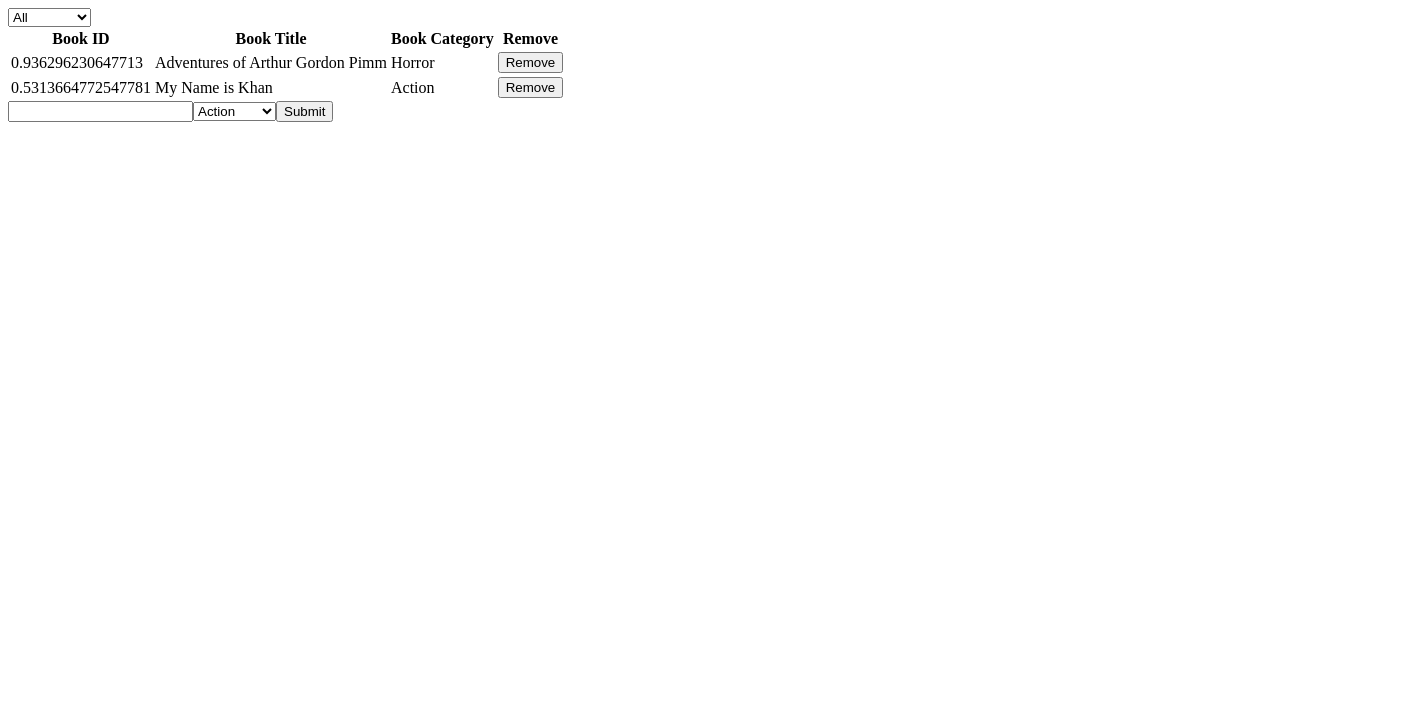
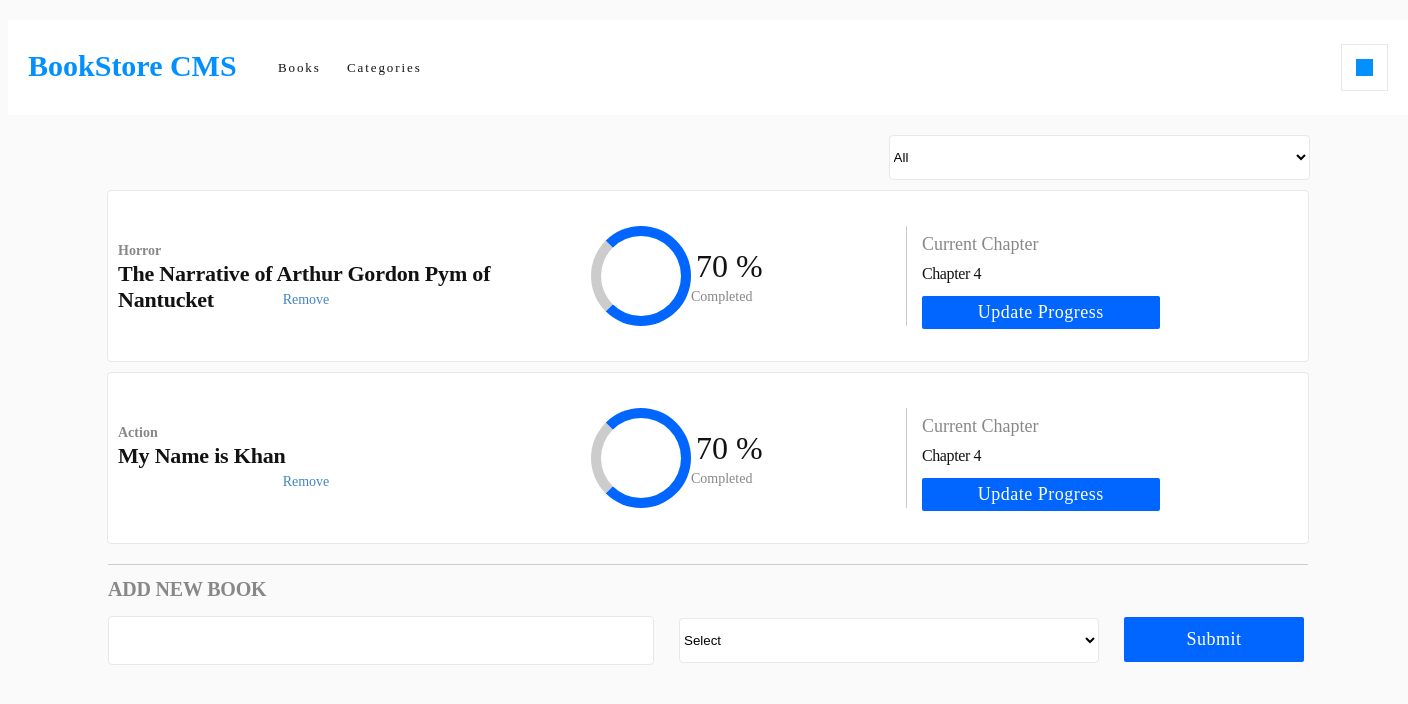
Before and after one commit to rvvergara/StoreCMS, a React (Create React App) app: page / in a window 1280 px wide. Shown: the top 704 px of the page, 1408 px wide, since content can reach past the window. Built offline with nearby package versions, Linux system fonts and the light colour scheme.

Commit message:
design_updates

```diff
--- a/src/components/App.js
+++ b/src/components/App.js
@@ -1,10 +1,12 @@
 import React          from 'react';
 import BooksList      from "../containers/BooksList";
 import BooksForm      from "../containers/BooksForm";
-
+import Navbar         from "../components/Navbar"
+import                     '../styles/style.css';
 function App() {
   return (
     <div>
+      <Navbar />
       <BooksList />
       <BooksForm />
     </div>
--- a/src/components/Book.js
+++ b/src/components/Book.js
@@ -1,14 +1,25 @@
 import React from "react";
 
 const Book = props => {
-  const { id, title, category } = props.book;
+  const { title, category } = props.book;
   return (
-    <tr>
-      <td>{id}</td>
-      <td>{title}</td>
-      <td>{category}</td>
-      <td><button onClick={props.onRemove}>Remove</button></td>
-    </tr>
+    <div className="singleBook">
+    <div className="left">
+    <span className="category">{category}</span>
+      <span className="title">{title}</span>
+      <button className="remove" onClick={props.onRemove}>Remove</button>
+    </div>
+    <div className="center">
+      <div className="progressBar"></div>
+      <div><span className="percentage">70 %</span><span className="completed">Completed</span></div>
+
+      </div>
+    <div className="right">
+      <span className="current">Current Chapter</span>
+      <span className="chapter">Chapter 4</span>
+      <button className="update">Update Progress</button>
+    </div>
+    </div>
   );
 };
 
--- a/src/components/CategoryFilter.js
+++ b/src/components/CategoryFilter.js
@@ -5,7 +5,7 @@ const CategoryFilter = (props) => {
   const { onFilterChange } = props;
   const options = ['All',...CATEGORIES].map((category) => (<option key={category}>{category}</option>));
   return (
-    <form>
+    <form className="categoryForm">
       <select onChange={onFilterChange}>
         {options}
       </select>
--- /dev/null
+++ b/src/components/Navbar.js
@@ -0,0 +1,15 @@
+import React from 'react'
+
+const navbar = () => {
+    return(
+        <nav>
+            <span className='logo'>BookStore CMS</span>
+            <span className='books'>Books</span>
+            <span className='books'>Categories</span>
+            <div className="avatar">
+                <div className="face"></div>
+            </div>
+        </nav>
+    )
+}
+export default navbar;
--- a/src/containers/BooksForm.js
+++ b/src/containers/BooksForm.js
@@ -43,9 +43,11 @@ class BooksForm extends Component {
   render() {
     const options = CATEGORIES.map((category) => (<option key={category}>{category}</option>));
     return (
-      <form>
+      <form className="formBook">
+        <h1 className="addBook">ADD NEW BOOK</h1>
         <input onChange={e => this.handleChange('title',e.target.value)} value={this.state.title} />
         <select onChange={e => this.handleChange('category',e.target.value)}>
+        <option disabled selected>Select</option>
           {options}
         </select>
         <button onClick={this.handleSubmit.bind(this)}>Submit</button>
--- a/src/containers/BooksList.js
+++ b/src/containers/BooksList.js
@@ -27,23 +27,11 @@ const BooksList = (props) => {
   let showBooks = filter === 'All' ? books : books.filter(book => book.category === filter);
 
   return (
-    <div>
+    <div className="bookList">
       <CategoryFilter onFilterChange={(e) => handleFilterChange(e.target.value)} />
-      <table>
-        <thead>
-        <tr>
-          <th>Book ID</th>
-          <th>Book Title</th>
-          <th>Book Category</th>
-          <th>Remove</th>
-        </tr>
-        </thead>
-        <tbody>
         {showBooks.map((book) => {
           return <Book key={book.id} book={book} onRemove={()=>handleRemoveBook(book)} />
         })}
-        </tbody>
-      </table>
     </div>
   );
 };
--- a/src/index.js
+++ b/src/index.js
@@ -9,7 +9,7 @@ import * as serviceWorker from "./serviceWorker";
 export const initialState = {
   filter: 'All',
   books: [
-      {id: Math.random(), title: 'Adventures of Arthur Gordon Pimm', category: 'Horror'},
+      {id: Math.random(), title: 'The Narrative of Arthur Gordon Pym of Nantucket', category: 'Horror'},
       {id: Math.random(), title: 'My Name is Khan', category: 'Action'}
     ]
 };
--- /dev/null
+++ b/src/styles/style.css
@@ -0,0 +1,279 @@
+body {
+    width: 1400px;
+    height: 1097px;
+    border-radius: 4px;
+    box-shadow: 0 0 60px 0 var(--black-5);
+    background-color: #fafafa;
+}
+#root{
+    margin-top: 20px;
+}
+
+nav {
+    width: 1400px;
+    height: 95px;
+    background-color: #ffffff;
+    display: flex;
+    align-items: center;
+}
+
+.logo {
+    width: 240px;
+    height: 37px;
+    font-family: Montserrat;
+    font-size: 30px;
+    font-weight: bold;
+    font-style: normal;
+    font-stretch: normal;
+    line-height: normal;
+    letter-spacing: normal;
+    color: #0290ff;
+    margin-left: 20px;
+}
+
+.books {
+    width: 59px;
+    height: 16px;
+    font-family: Montserrat;
+    font-size: 13px;
+    font-weight: normal;
+    font-style: normal;
+    font-stretch: normal;
+    line-height: normal;
+    letter-spacing: 1.9px;
+    color: #121212;
+    margin-left: 10px;
+}
+
+.avatar {
+    width: 45px;
+    height: 45px;
+    border: solid 1px #e8e8e8;
+    margin-right: 20px;
+    display: flex;
+    justify-content: center;
+    align-items: center;
+}
+
+.face {
+    width: 17px;
+    height: 17px;
+    background-color: #0290ff;
+}
+
+nav span:nth-of-type(3) {
+    flex-grow: 1;
+}
+.bookList{
+    margin-top: 20px;
+}
+.singleBook {
+    width: 1200px;
+    height: 170px;
+    border-radius: 4px;
+    border: solid 1px #e8e8e8;
+    background-color: #ffffff;
+    margin: 10px auto;
+    display: flex;
+    justify-content: space-between;
+    align-items: center;
+  }
+  .category {
+    width: 100%;
+    height: 18px;
+    opacity: 0.5;
+    font-family: Montserrat;
+    font-size: 14px;
+    font-weight: bold;
+    font-style: normal;
+    font-stretch: normal;
+    line-height: normal;
+    letter-spacing: normal;
+    color: #121212;
+    margin: 0 0 0 10px;
+  }
+  .title {
+    width: 100%;
+    height: 29px;
+    font-family: RobotoSlab;
+    font-size: 22px;
+    font-weight: 900;
+    font-style: normal;
+    font-stretch: normal;
+    line-height: normal;
+    letter-spacing: -0.2px;
+    color: #121212;
+    margin: 0 10px;
+  }
+  .remove {
+    width: 100%;
+    height: 19px;
+    font-family: RobotoSlab;
+    font-size: 14px;
+    font-weight: 300;
+    font-style: normal;
+    font-stretch: normal;
+    line-height: normal;
+    letter-spacing: normal;
+    color: #4386bf;
+    outline: 0;
+    border: 0;
+    background: transparent;
+  }
+  .progressBar {
+    height: 80px;
+    width: 80px;
+    border-radius: 50%;
+    border-top: 10px solid #06f;
+    border-right: 10px solid #06f;
+    border-bottom: 10px solid #06f;
+    border-left: 10px solid #ccc;
+  }
+  .left,.center,.right {
+      width:33%;
+      display: flex;
+  }
+  .left,.right{
+      flex-flow: column;
+  }
+  .center {
+      justify-content: center;
+      align-items: center;
+      border-right: 1px solid #ccc;
+  }
+  .percentage {
+    width: 100%;
+    height: 39px;
+    font-family: Montserrat;
+    font-size: 32px;
+    font-weight: normal;
+    font-style: normal;
+    font-stretch: normal;
+    line-height: normal;
+    letter-spacing: normal;
+    color: #121212;
+    margin-left: 5px;
+    float: left;
+  }
+  .completed {
+    width: 80px;
+    height: 18px;
+    opacity: 0.5;
+    font-family: Montserrat;
+    font-size: 14px;
+    font-weight: normal;
+    font-style: normal;
+    font-stretch: normal;
+    line-height: normal;
+    letter-spacing: normal;
+    color: #121212;
+    clear: both;
+  }
+  .current,.chapter,.update{
+      float: left;
+      width: 60%;
+      margin: 10px 0 0 10px ;
+  }
+  .update {
+    background-color: #06f;
+    height: 33px;
+    outline: 0;
+    border-radius: 2px;
+    border: 0;
+    font-family: RobotoSlab;
+    font-size: 18px;
+    font-weight: 300;
+    font-style: normal;
+    font-stretch: normal;
+    line-height: normal;
+    letter-spacing: 0.5px;
+    text-align: center;
+    color: #ffffff;
+  }
+  .chapter {
+    width: 75px;
+    height: 21px;
+    font-family: RobotoSlab;
+    font-size: 16px;
+    font-weight: 300;
+    font-style: normal;
+    font-stretch: normal;
+    line-height: normal;
+    letter-spacing: -0.4px;
+    color: #121212;
+  }
+  .current {
+    opacity: 0.5;
+    font-family: RobotoSlab;
+    font-size: 18px;
+    font-weight: 300;
+    font-style: normal;
+    font-stretch: normal;
+    line-height: normal;
+    letter-spacing: normal;
+    color: #121212;
+  }
+  .formBook {
+    border-top: 1px solid #ccc;
+    width: 1200px;
+    margin: 20px auto;
+  }
+  .addBook {
+    width: 174px;
+    height: 24px;
+    font-family: Montserrat;
+    font-size: 20px;
+    font-weight: bold;
+    font-style: normal;
+    font-stretch: normal;
+    line-height: normal;
+    letter-spacing: -0.2px;
+    color: #888888;
+  }
+  .formBook > input {
+    width: 45%;
+    height: 45px;
+    margin-right: 25px;
+      border-radius: 4px;
+      border: solid 1px #e8e8e8;
+      background-color: #ffffff;
+  }
+  .formBook > select {
+    width: 35%;
+    height: 45px;
+    margin-right: 25px;
+    border-radius: 4px;
+    border: solid 1px #e8e8e8;
+    background-color: #ffffff;
+  }
+  .formBook > button {
+    width: 15%;
+    height: 45px;
+    background-color: #06f;
+    outline: 0;
+    border-radius: 2px;
+    border: 0;
+    font-family: RobotoSlab;
+    font-size: 18px;
+    font-weight: 300;
+    font-style: normal;
+    font-stretch: normal;
+    line-height: normal;
+    letter-spacing: 0.5px;
+    text-align: center;
+    color: #ffffff;
+  }
+  .categoryForm{
+    width: 86%;
+    height: 30px;
+    margin: auto;
+  }
+  .categoryForm > select {
+    width: 35%;
+    height: 45px;
+    border-radius: 4px;
+    border: solid 1px #e8e8e8;
+    background-color: #ffffff;
+    float: right;
+    margin-bottom: 10px;
+  }
```
